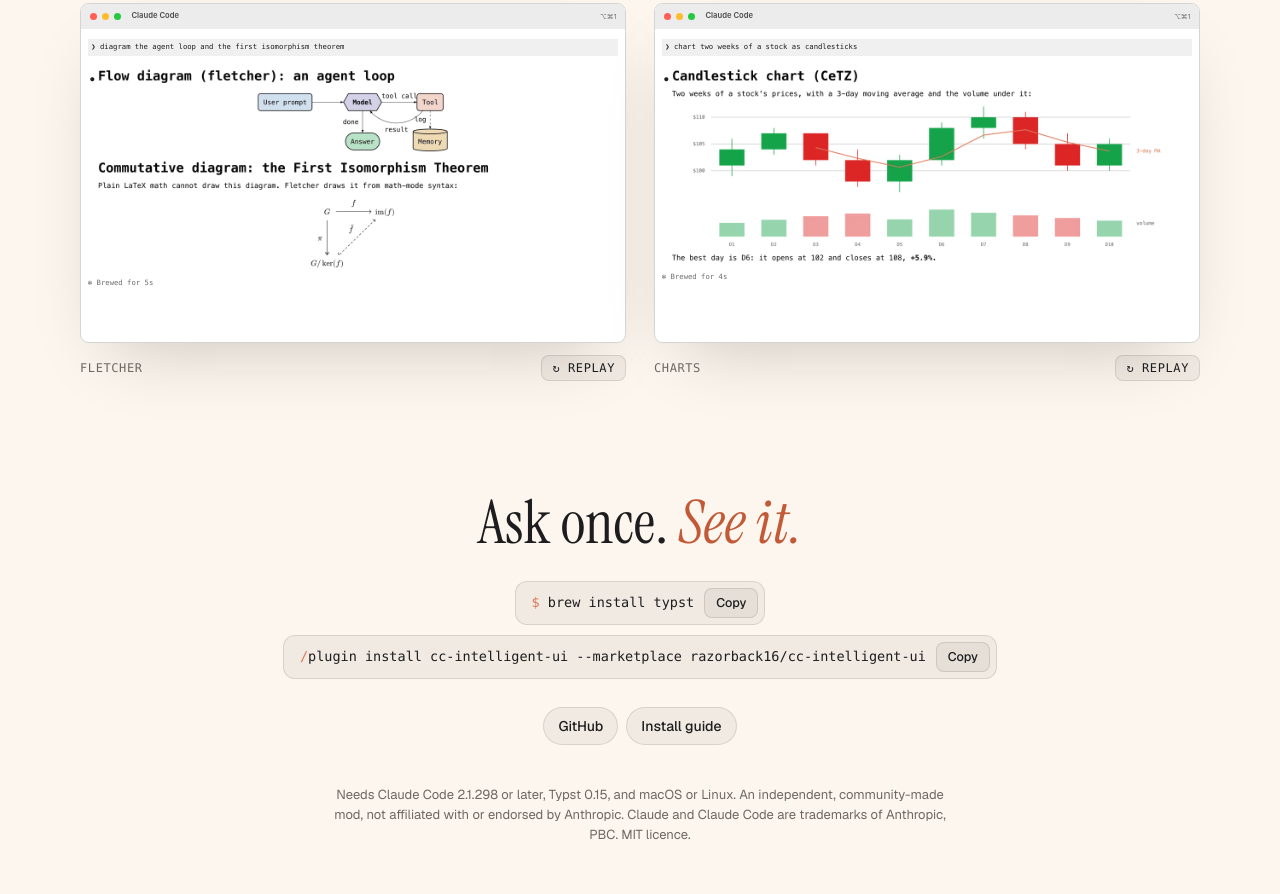
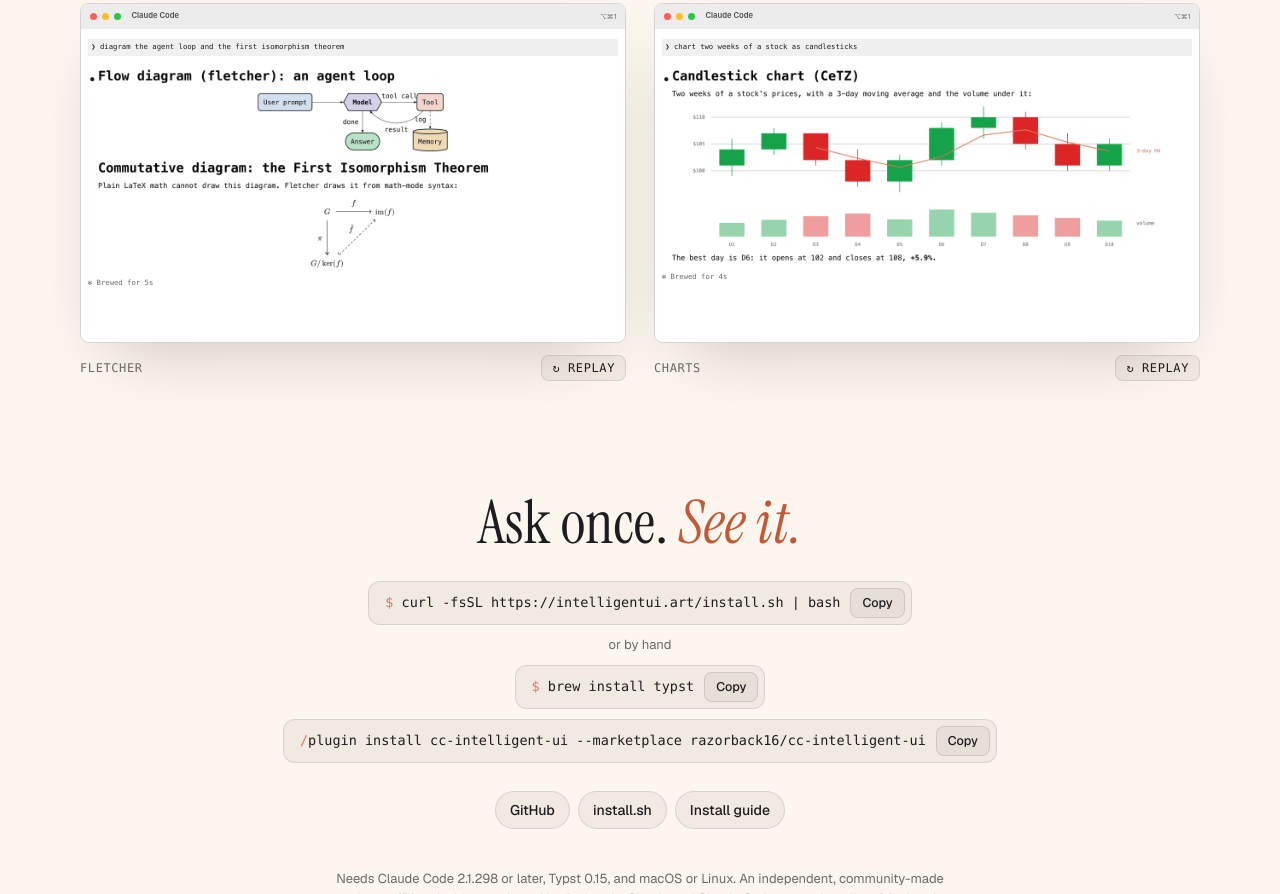
Before and after one commit to razorback16/cc-intelligent-ui, a plain HTML site: page site/index.html in a window 1280 px wide. Shown: the part 1906-2800 px from the top of the page. Drawn offline with nearby package versions, Linux system fonts and the light colour scheme.

Commit message:
Installer: one line installs Typst, the mod and auto-update
site/install.sh (curl -fsSL https://intelligentui.art/install.sh | bash):
checks the system and Claude Code; downloads the official Typst 0.15.1
release when no Typst 0.15 is found, checked against a SHA-256 in the
script, into ~/.local/bin; adds the marketplace and installs or updates
the mod with `claude plugin`; sets extraKnownMarketplaces.razorback16
.autoUpdate in the user settings.json, with all other bytes kept and a
backup. IUI_NO_TYPST and IUI_NO_AUTO_UPDATE skip a step. All work is in
functions that the last line runs.

tests/install-sh-test.sh runs it in a sandbox HOME with a fake claude,
curl and uname. README, docs/install.md, the site and the changelog
show the one-liner, what it does and the undo.

```diff
--- a/site/index.html
+++ b/site/index.html
@@ -228,6 +228,7 @@
   footer .big em { font-style: italic; color: var(--accent); }
   .install { display: grid; grid-template-columns: minmax(0, 1fr); gap: 10px; justify-items: center; margin-top: 28px; }
   .install .cmd { margin: 0; }
+  .install .or { margin: 0; color: var(--muted); font-size: 13px; }
   .links { display: flex; justify-content: center; gap: 8px; flex-wrap: wrap; margin-top: 28px; }
   .fine { margin: 40px auto 0; max-width: 620px; color: var(--muted); font-size: 13px; }
 
@@ -264,8 +265,8 @@
         <div class="dock" id="dock"><div class="tabs" role="tablist" aria-label="Example answers" id="tabs"></div></div>
       </div>
       <div><div class="cmd">
-        <code><b>/</b>plugin install cc-intelligent-ui --marketplace razorback16/cc-intelligent-ui</code>
-        <button class="copy" type="button" data-copy="/plugin install cc-intelligent-ui --marketplace razorback16/cc-intelligent-ui">Copy</button>
+        <code><b>$ </b>curl -fsSL https://intelligentui.art/install.sh | bash</code>
+        <button class="copy" type="button" data-copy="curl -fsSL https://intelligentui.art/install.sh | bash">Copy</button>
       </div></div>
     </div>
   </section>
@@ -282,11 +283,14 @@
   <div class="wrap">
     <p class="big">Ask once. <em>See it.</em></p>
     <div class="install">
+      <div class="cmd"><code><b>$ </b>curl -fsSL https://intelligentui.art/install.sh | bash</code><button class="copy" type="button" data-copy="curl -fsSL https://intelligentui.art/install.sh | bash">Copy</button></div>
+      <p class="or">or by hand</p>
       <div class="cmd"><code><b>$ </b>brew install typst</code><button class="copy" type="button" data-copy="brew install typst">Copy</button></div>
       <div class="cmd"><code><b>/</b>plugin install cc-intelligent-ui --marketplace razorback16/cc-intelligent-ui</code><button class="copy" type="button" data-copy="/plugin install cc-intelligent-ui --marketplace razorback16/cc-intelligent-ui">Copy</button></div>
     </div>
     <div class="links">
       <a class="icon-btn" href="https://github.com/razorback16/cc-intelligent-ui">GitHub</a>
+      <a class="icon-btn" href="install.sh">install.sh</a>
       <a class="icon-btn" href="https://github.com/razorback16/cc-intelligent-ui/blob/main/docs/install.md">Install guide</a>
     </div>
     <p class="fine">Needs Claude Code 2.1.298 or later, Typst 0.15, and macOS or Linux. An independent, community-made mod, not affiliated with or endorsed by Anthropic. Claude and Claude Code are trademarks of Anthropic, PBC. MIT licence.</p>
```
Also changed, not shown: 6 other files.
